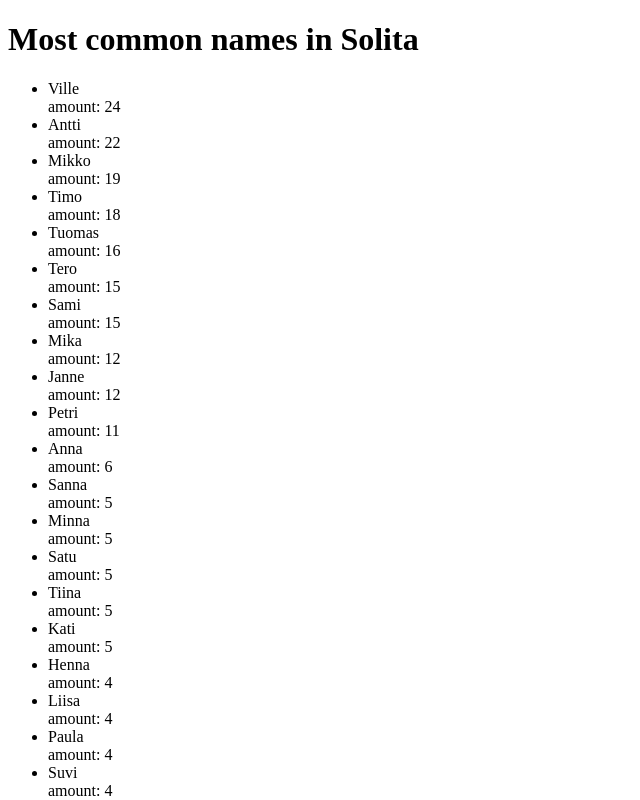
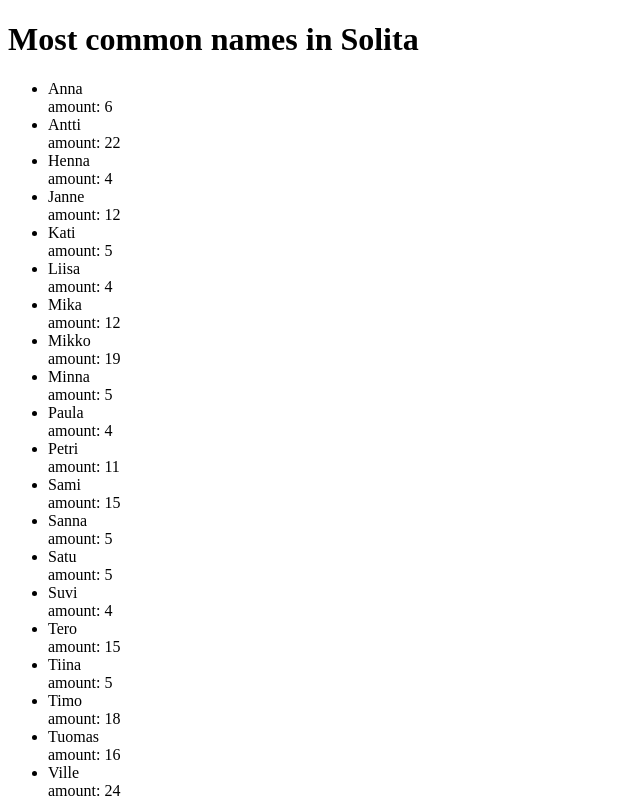
Before and after one commit to Duukkis8D/solita-dev-academy-2021-exercise, a React (Create React App) app: page / in a window 1280 px wide. Shown: the top 800 px of the page, without its empty margins (0-640 px from the left). Built offline with nearby package versions, Linux system fonts and the light colour scheme; data requests are answered from the project's data file.

Commit message:
names list sort type hardcoded

```diff
--- a/src/App.js
+++ b/src/App.js
@@ -4,7 +4,7 @@ import nameService from './services/nameService'
 
 const App = ( props ) => {
   const [ names, setNames ] = useState([])
-  // sortType = 'amount' OR 'alphabetical'
+  // sortType = 'amount' OR 'alphabet'
   const [ sortType, setSortType ] = useState('')
 
   useEffect(() => {
@@ -12,6 +12,7 @@ const App = ( props ) => {
       .getNames()
       .then( response => {
         setNames( response.data )
+        setSortType( 'alphabet' ) // sort type hardcoded
       })
   }, [])
 
--- a/src/components/NamesList.js
+++ b/src/components/NamesList.js
@@ -1,17 +1,30 @@
 import React from 'react'
 
-const NamesList = ( { names } ) => {
-    const sortByAmount = () => {
-        names.sort(( a, b ) => b.amount - a.amount )
-        return names
+const NamesList = ({ names, sortType }) => {
+    const sortNames = () => {
+        if ( sortType === 'amount' ) {
+            names.sort(( a, b ) => b.amount - a.amount )
+            return names.map( name =>
+                <li key={ name.name }>{ name.name }<br></br>amount: { name.amount }</li>
+            )
+        }
+        if ( sortType === 'alphabet' ) {
+            names.sort(( a, b ) => {
+                const nameA = a.name
+                const nameB = b.name
+
+                if ( nameA < nameB ) return -1
+                if ( nameA > nameB ) return 1
+                return 0
+            })
+            return names.map( name =>
+                <li key={ name.name }>{ name.name }<br></br>amount: { name.amount }</li>
+            )
+        }
     }
 
     return (
-        <ul>
-            { sortByAmount().map( name =>
-                <li key={ name.name }>{ name.name }<br></br>amount: { name.amount }</li>
-            )}
-        </ul>
+        <ul>{ sortNames() }</ul>
     )
 }
 
```
